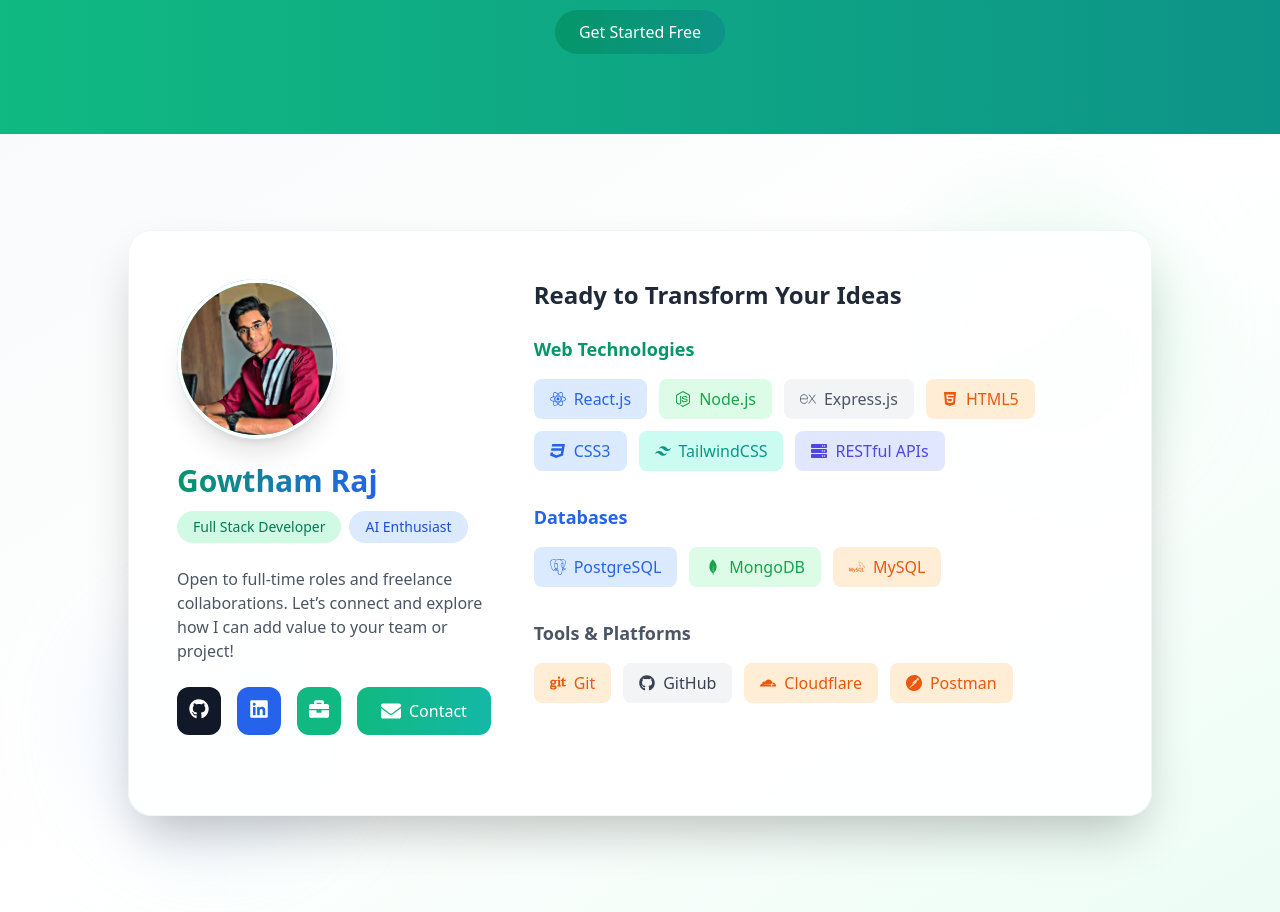
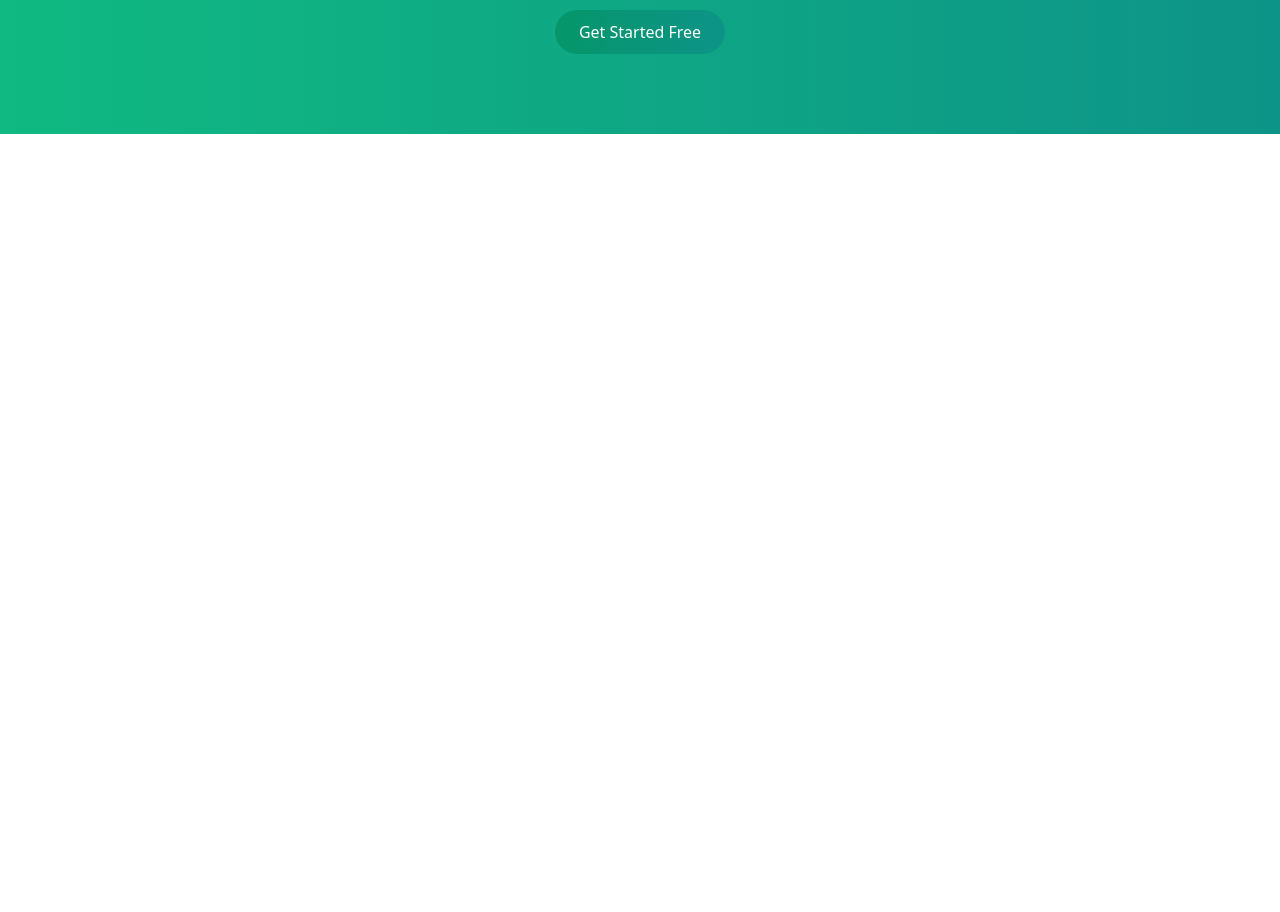
Before and after one commit to GowthamRaj24/G-BUDDY, a React (Create React App) app in the folder gbuddy_frontend/: page / in a window 1280 px wide. Shown: the part 1520-2432 px from the top of the page. After the commit the page ends 1654 px from the top, so only its background shows below. Built offline with nearby package versions, Linux system fonts and the light colour scheme.

Commit message:
developer removed

```diff
--- a/gbuddy_frontend/src/pages/Dashboard.js
+++ b/gbuddy_frontend/src/pages/Dashboard.js
@@ -144,179 +144,6 @@
             </section>
 
 
-            <section className="py-24 px-6 bg-gradient-to-br from-gray-50 via-white to-emerald-50">
-    <div className="max-w-5xl mx-auto">
-        <motion.div
-            initial={{ opacity: 0, y: 20 }}
-            whileInView={{ opacity: 1, y: 0 }}
-            viewport={{ once: true }}
-            className="relative"
-        >
-            {/* Background Decorations */}
-            <div className="absolute -top-10 -right-10 w-72 h-72 bg-emerald-200 rounded-full mix-blend-multiply filter blur-2xl opacity-20 animate-blob"></div>
-            <div className="absolute -bottom-10 -left-10 w-72 h-72 bg-blue-200 rounded-full mix-blend-multiply filter blur-2xl opacity-20 animate-blob animation-delay-2000"></div>
-
-            {/* Main Content Card */}
-            <div className="relative bg-white/90 backdrop-blur-lg rounded-3xl p-8 md:p-12 shadow-2xl border border-gray-100">
-                <div className="flex flex-col lg:flex-row gap-12">
-                    {/* Left Column - Profile Info */}
-                    <div className="lg:w-1/3 flex flex-col items-center lg:items-start">
-                        <motion.div
-                            whileHover={{ scale: 1.05 }}
-                            className="relative mb-6"
-                        >
-                            <div className="absolute inset-0 bg-gradient-to-r from-emerald-400 to-blue-400 rounded-full animate-pulse"></div>
-                            <img
-                                src={image}
-                                alt="Gowtham Raj"
-                                className="w-40 h-40 rounded-full relative border-4 border-white shadow-xl object-cover"
-                            />
-                        </motion.div>
-
-                        <h3 className="text-3xl font-bold bg-gradient-to-r from-emerald-600 to-blue-600 bg-clip-text text-transparent mb-3">
-                            Gowtham Raj
-                        </h3>
-
-                        <div className="flex flex-wrap justify-center lg:justify-start gap-2 mb-6">
-                            <span className="px-4 py-1.5 bg-emerald-100 text-emerald-700 rounded-full text-sm font-medium">
-                                Full Stack Developer
-                            </span>
-                            <span className="px-4 py-1.5 bg-blue-100 text-blue-700 rounded-full text-sm font-medium">
-                                AI Enthusiast
-                            </span>
-                        </div>
-
-                        <p className="text-gray-600 text-center lg:text-left mb-6">
-                        Open to full-time roles and freelance collaborations. Let’s connect and explore how I can add value to your team or project!
-                        </p>
-
-                        <div className="flex gap-4 mb-8">
-                            <motion.a
-                                whileHover={{ y: -2 }}
-                                href="https://github.com/GowthamRaj24"
-                                target="_blank"
-                                rel="noopener noreferrer"
-                                className="p-3 bg-gray-900 text-white rounded-xl hover:shadow-lg transition-all"
-                            >
-                                <FaGithub className="w-5 h-5" />
-                            </motion.a>
-                            <motion.a
-                                whileHover={{ y: -2 }}
-                                href="https://www.linkedin.com/in/gowtham-raj-1061a5272/"
-                                target="_blank"
-                                rel="noopener noreferrer"
-                                className="p-3 bg-blue-600 text-white rounded-xl hover:shadow-lg transition-all"
-                            >
-                                <FaLinkedin className="w-5 h-5" />
-                            </motion.a>
-                            <motion.a
-                                whileHover={{ y: -2 }}
-                                href="https://gowthamraj24n.netlify.app"
-                                target="_blank"
-                                className="p-3 bg-emerald-500 text-white rounded-xl hover:shadow-lg transition-all"
-                            >
-                                <FaBriefcase className="w-5 h-5" />
-                            </motion.a>
-                            <motion.a
-                                whileHover={{ scale: 1.02 }}
-                                whileTap={{ scale: 0.98 }}
-                                href="mailto:mgowthamraj9491@gmail.com"
-                                className="px-6 py-3 bg-gradient-to-r from-emerald-500 to-teal-500 text-white rounded-xl hover:shadow-lg transition-all flex items-center gap-2 font-medium"
-                            >
-                                <FaEnvelope className="w-5 h-5" />
-                                <span>Contact</span>
-                            </motion.a>
-
-
-                        </div>
-                    </div>
-
-                    {/* Right Column - Skills */}
-                    <div className="lg:w-2/3">
-    <h4 className="text-2xl font-bold text-gray-800 mb-6">Ready to Transform Your Ideas</h4>
-
-    <div className="space-y-8">
-
-
-        {/* Web Technologies */}
-        <div>
-            <h5 className="text-lg font-semibold text-emerald-600 mb-4">Web Technologies</h5>
-            <div className="flex flex-wrap gap-3">
-                {[
-                    { icon: <FaReact />, name: 'React.js', color: 'bg-blue-100 text-blue-600' },
-                    { icon: <FaNodeJs />, name: 'Node.js', color: 'bg-green-100 text-green-600' },
-                    { icon: <SiExpress />, name: 'Express.js', color: 'bg-gray-100 text-gray-600' },
-                    { icon: <FaHtml5 />, name: 'HTML5', color: 'bg-orange-100 text-orange-600' },
-                    { icon: <FaCss3 />, name: 'CSS3', color: 'bg-blue-100 text-blue-600' },
-                    { icon: <SiTailwindcss />, name: 'TailwindCSS', color: 'bg-teal-100 text-teal-600' },
-                    { icon: <FaServer />, name: 'RESTful APIs', color: 'bg-indigo-100 text-indigo-600' }
-                ].map((tool, index) => (
-                    <motion.div
-                        key={index}
-                        whileHover={{ scale: 1.05 }}
-                        className={`flex items-center gap-2 px-4 py-2 rounded-lg ${tool.color}`}
-                    >
-                        {tool.icon}
-                        <span>{tool.name}</span>
-                    </motion.div>
-                ))}
-            </div>
-        </div>
-
-        {/* Databases */}
-        <div>
-            <h5 className="text-lg font-semibold text-blue-600 mb-4">Databases</h5>
-            <div className="flex flex-wrap gap-3">
-                {[
-                    { icon: <SiPostgresql />, name: 'PostgreSQL', color: 'bg-blue-100 text-blue-600' },
-                    { icon: <SiMongodb />, name: 'MongoDB', color: 'bg-green-100 text-green-600' },
-                    { icon: <SiMysql />, name: 'MySQL', color: 'bg-orange-100 text-orange-600' }
-                ].map((tool, index) => (
-                    <motion.div
-                        key={index}
-                        whileHover={{ scale: 1.05 }}
-                        className={`flex items-center gap-2 px-4 py-2 rounded-lg ${tool.color}`}
-                    >
-                        {tool.icon}
-                        <span>{tool.name}</span>
-                    </motion.div>
-                ))}
-            </div>
-        </div>
-
-        {/* Tools & Platforms */}
-        <div>
-            <h5 className="text-lg font-semibold text-gray-600 mb-4">Tools & Platforms</h5>
-            <div className="flex flex-wrap gap-3">
-                {[
-                    { icon: <FaGit />, name: 'Git', color: 'bg-orange-100 text-orange-600' },
-                    { icon: <FaGithub />, name: 'GitHub', color: 'bg-gray-100 text-gray-700' },
-
-                    { icon: <SiCloudflare />, name: 'Cloudflare', color: 'bg-orange-100 text-orange-600' },
-                    { icon: <SiPostman />, name: 'Postman', color: 'bg-orange-100 text-orange-600' },
-
-                ].map((tool, index) => (
-                    <motion.div
-                        key={index}
-                        whileHover={{ scale: 1.05 }}
-                        className={`flex items-center gap-2 px-4 py-2 rounded-lg ${tool.color}`}
-                    >
-                        {tool.icon}
-                        <span>{tool.name}</span>
-                    </motion.div>
-                ))}
-            </div>
-        </div>
-    </div>
-</div>
-
-
-
-                </div>
-            </div>
-        </motion.div>
-    </div>
-</section>
 
 
 
```
